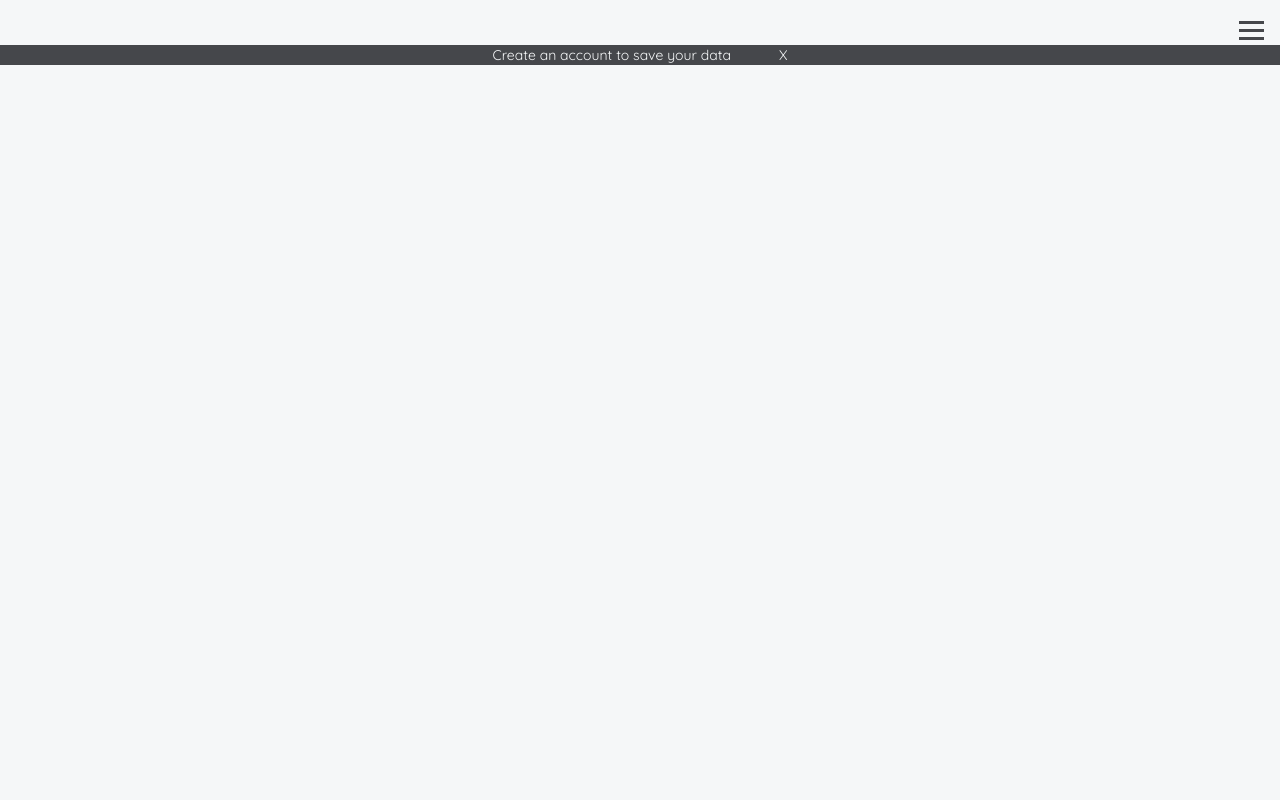
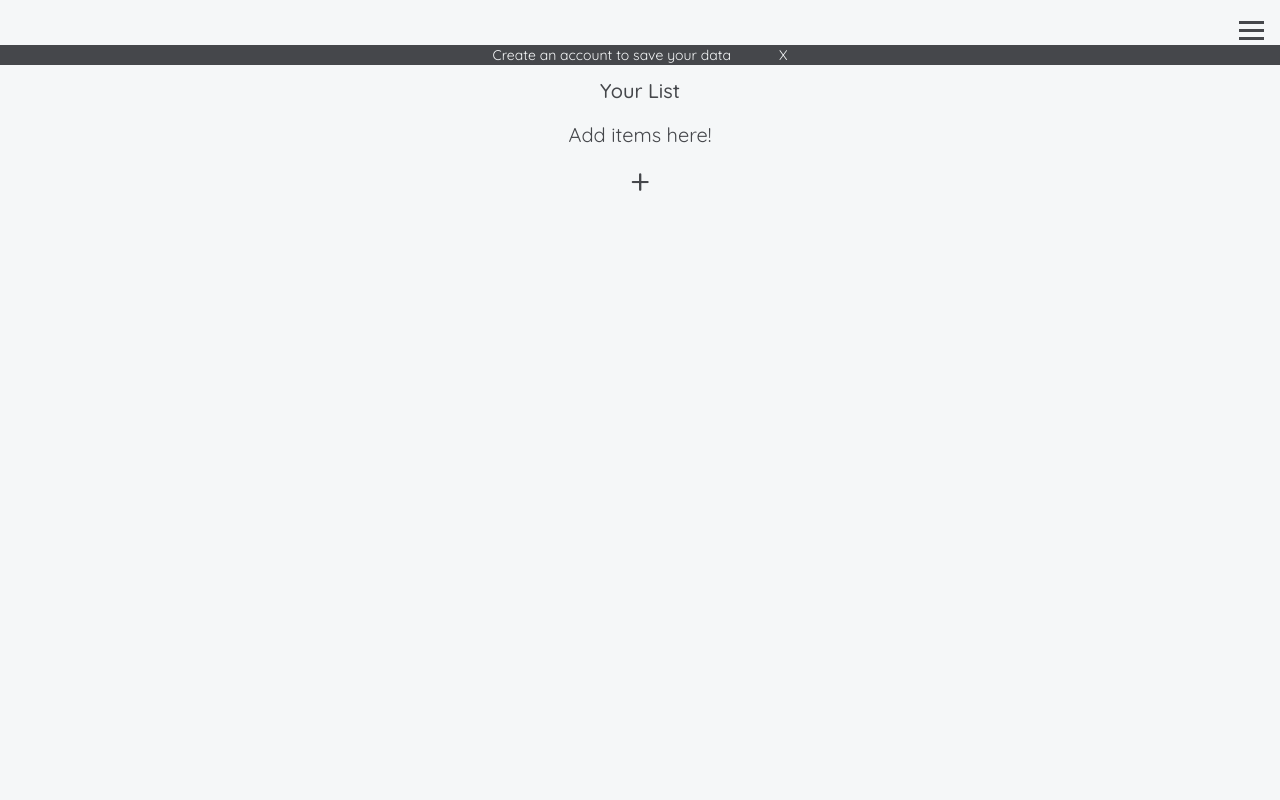
Before and after one commit to Jacob-Burnstein/shopping-list, a Next.js app: page /pages/trial in a window 1280 px wide. Shown: the top 800 px of the page. Built offline with nearby package versions, Linux system fonts and the light colour scheme.

Commit message:
reformatted add buttons

```diff
--- a/app/components/items/AddItem.tsx
+++ b/app/components/items/AddItem.tsx
@@ -51,20 +51,19 @@ const AddItem: React.FC<AddItemProps> = ({ addNewItem }) => {
   return (
     <>
       <form onSubmit={handleSubmit} className="flex flex-col items-center p-3">
-        <button
-          type="submit"
-          onClick={handleButtonClick}
-          className="text-4xl addButton"
-        >
-          +
-        </button>
         <input
           type="text"
           value={itemName || ""}
           className={clicked ? "showInput p-1 m mb-1" : "hideInput"}
           onChange={handleChange}
         />
-        {clicked && <p onClick={() => setClicked(false)}>Hide</p>}
+        <button
+          type="submit"
+          className="text-4xl addButton"
+          onClick={() => (clicked ? setClicked(false) : setClicked(true))}
+        >
+          {!clicked ? "+" : "-"}
+        </button>
       </form>
     </>
   );
--- a/app/components/store/AddStore.tsx
+++ b/app/components/store/AddStore.tsx
@@ -40,20 +40,20 @@ const AddStore: React.FC<AddStoreProps> = ({ addNewStore }) => {
   return (
     <>
       <form onSubmit={handleSubmit} className="flex flex-col items-center p-3">
-        <button
-          type="submit"
-          onClick={() => setClicked(true)}
-          className="text-4xl addButton"
-        >
-          +
-        </button>
+        {" "}
         <input
           type="text"
           value={storeName || ""}
           onChange={handleChange}
           className={clicked ? "showInput p-1 m mb-1" : "hideInput"}
         />
-        {clicked && <p onClick={() => setClicked(false)}>Hide</p>}
+        <button
+          type="submit"
+          className="text-4xl addButton"
+          onClick={() => (clicked ? setClicked(false) : setClicked(true))}
+        >
+          {!clicked ? "+" : "-"}
+        </button>
       </form>
     </>
   );
--- a/app/components/trial/TrialItemList.tsx
+++ b/app/components/trial/TrialItemList.tsx
@@ -62,7 +62,10 @@ const TrialItemList = () => {
 
   return (
     <>
-      <section className="listContainer h-screen">
+      <section className="listContainer">
+        {listItems.length < 1 && (
+          <p className="text-center text-xl">Add items here!</p>
+        )}
         {listItems
           ?.sort((a, b) => (a.Checked === b.Checked ? 0 : a.Checked ? 1 : -1))
           .map((item: TrialListItem) => (
@@ -90,7 +93,6 @@ const TrialItemList = () => {
                       item.Checked ? "checkedItem itemName" : "itemName"
                     }
                   >
-                    {" "}
                     {item.ItemName}
                   </p>
                   {selectedName === item.ItemName && (
@@ -107,20 +109,19 @@ const TrialItemList = () => {
           ))}
       </section>
       <form onSubmit={handleSubmit} className="flex flex-col items-center p-3">
-        <button
-          type="submit"
-          onClick={handleButtonClick}
-          className="text-4xl addButton"
-        >
-          +
-        </button>
         <input
           type="text"
           value={itemName || ""}
           className={clicked ? "showInput p-1 m mb-1" : "hideInput"}
           onChange={handleChange}
         />
-        {clicked && <p onClick={() => setClicked(false)}>Hide</p>}
+        <button
+          type="submit"
+          className="text-4xl addButton"
+          onClick={() => (clicked ? setClicked(false) : setClicked(true))}
+        >
+          {!clicked ? "+" : "-"}
+        </button>
       </form>
     </>
   );
--- a/app/globals.css
+++ b/app/globals.css
@@ -24,6 +24,7 @@ body {
     justify-content: center;
     background-color: #f5f7f8;
     width: 20em;
+    padding-top: 1em;
   }
 
   .menu-icon {
@@ -66,7 +67,6 @@ body {
     width: 36px;
     align-items: center;
     padding: 0;
-    margin-top: 1em;
   }
 
   .addButton:hover {
--- a/app/pages/trial/page.tsx
+++ b/app/pages/trial/page.tsx
@@ -7,6 +7,7 @@ const TrialPage = () => {
     <>
       <header>
         <TrialMessage />
+        <h1 className="text-center text-xl pt-3 font-medium">Your List</h1>
       </header>
       <main>
         <TrialItemList />
```
